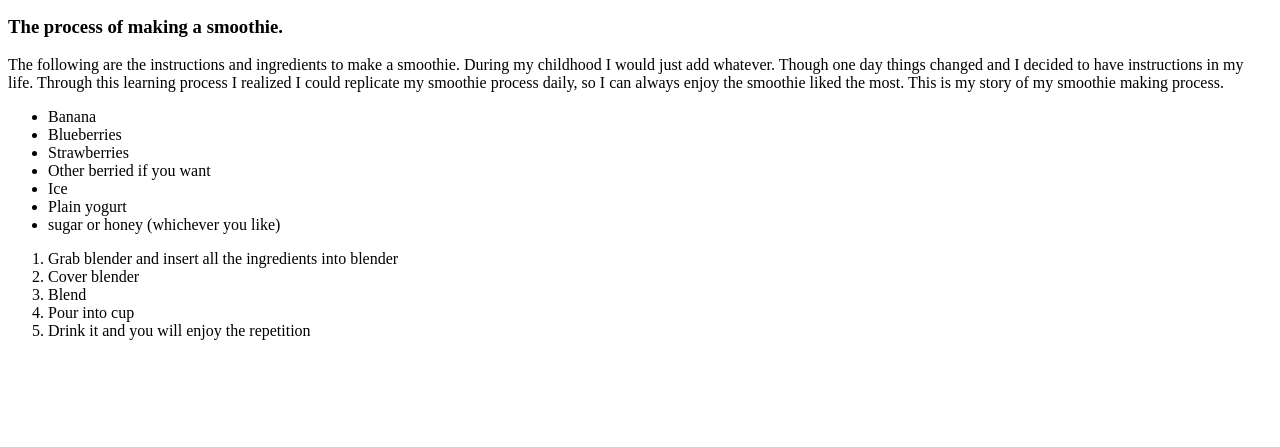
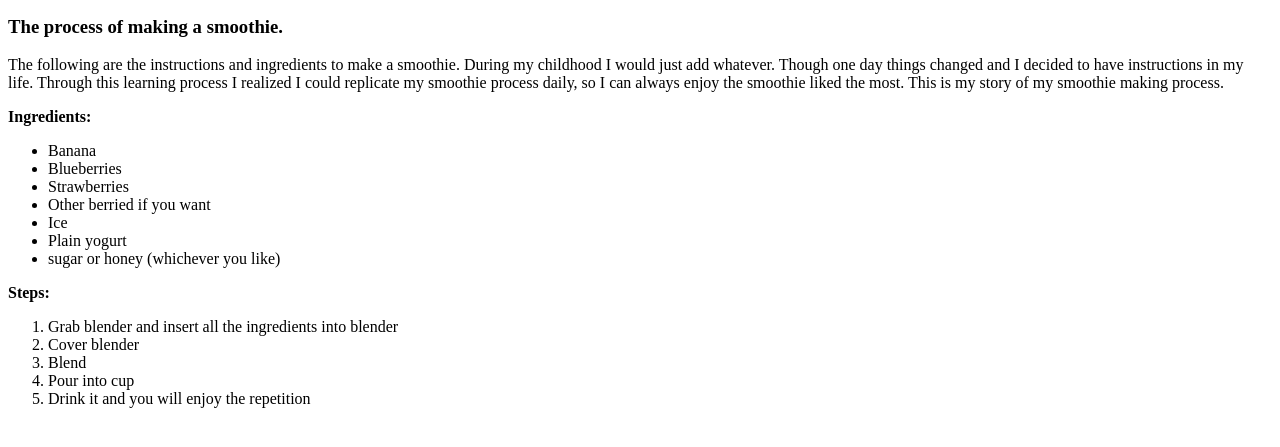
Before and after one commit to jayv702/odein-recipes, a plain HTML site: page recipes/smoothie.html in a window 1280 px wide. Shown: the part 101-548 px from the top of the page. Drawn offline with Linux system fonts and the light colour scheme.

Commit message:
Smoothie update titles added titles for list ingredients and steps. Both in strong text.

```diff
--- a/recipes/smoothie.html
+++ b/recipes/smoothie.html
@@ -18,6 +18,7 @@
         </p>
 
         <p>
+            <strong>Ingredients:</strong>
             <ul>
                 <li>Banana</li>
                 <li>Blueberries</li>
@@ -28,6 +29,7 @@
                 <li>sugar or honey (whichever you like)</li>
             </ul>
 
+            <strong>Steps:</strong>
             <ol>
                 <li>Grab blender and insert all the ingredients into blender</li>
                 <li>Cover blender</li>
```
